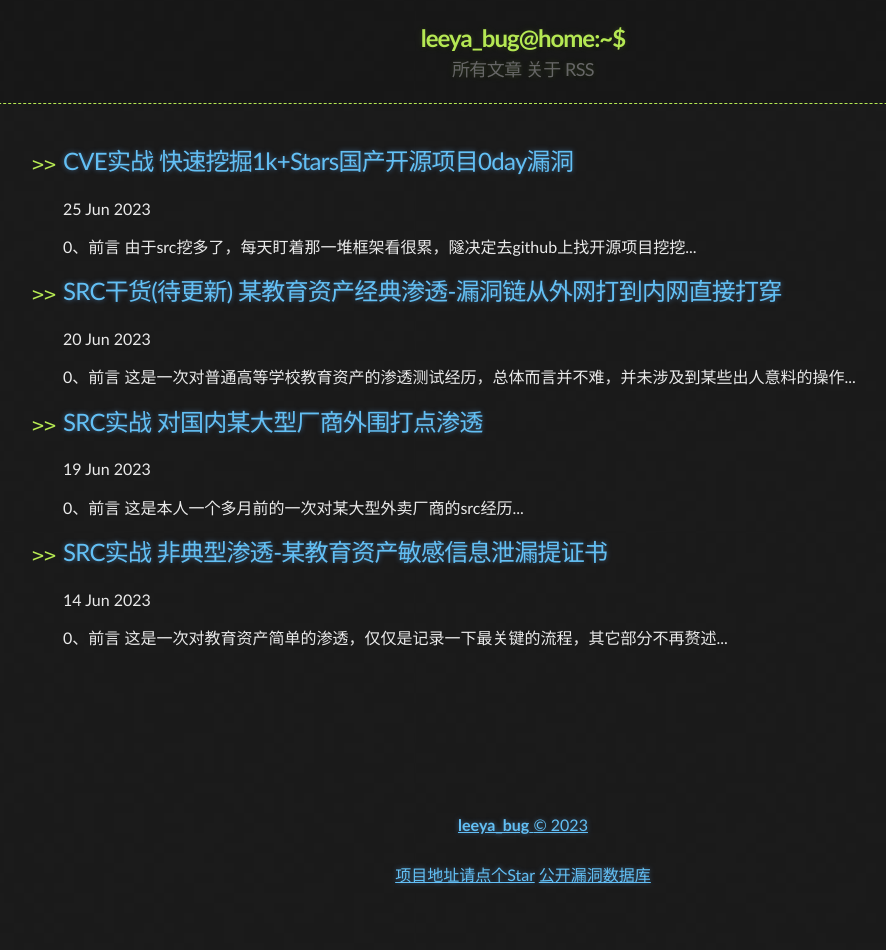
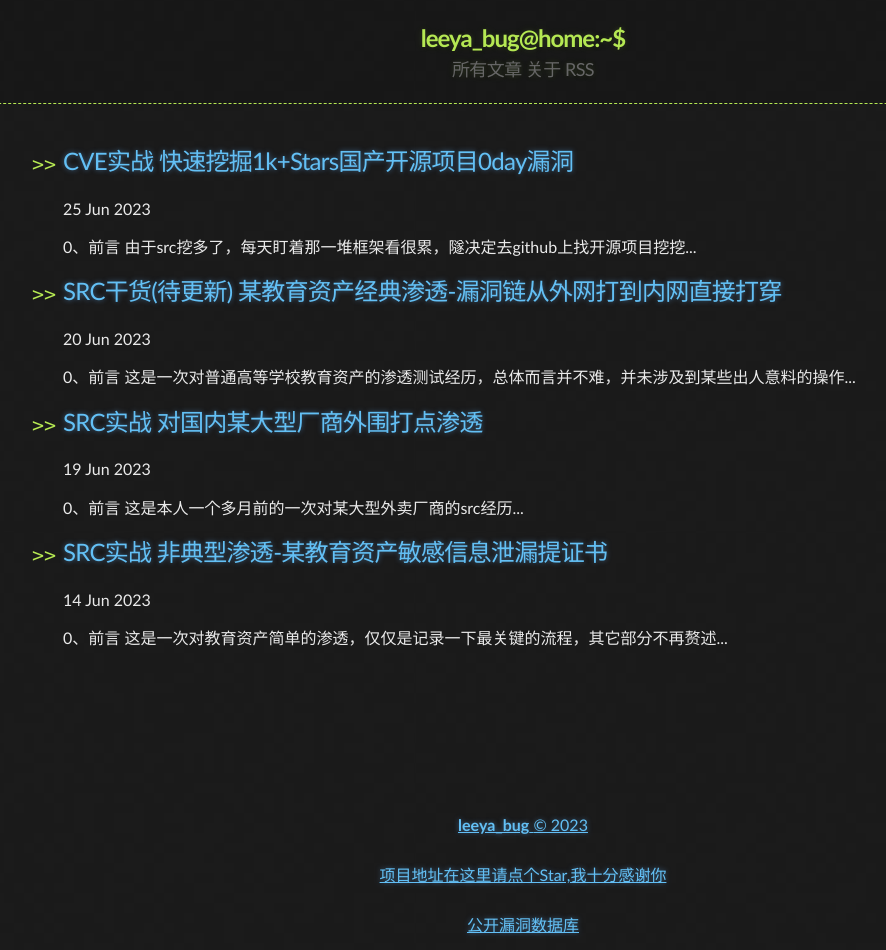
Before and after one commit to Leeyangee/leeyangee.github.io, a Jekyll site: the page built from index.html, in a window 1280 px wide. Shown: the whole page, without its empty margins (117-1003 px from the left). Built offline with Jekyll 4.4.1, drawn with Linux system fonts in a browser that asks for light colours; the list of posts is cut into pages by our own code; before the commit the page ends 900 px from its top, so only the background shows below that.

Commit message:
Update footer.html

```diff
--- a/_includes/footer.html
+++ b/_includes/footer.html
@@ -5,7 +5,7 @@
     </span>
     {% capture currentyear %}{{ 'now' | date: "%Y" }}{% endcapture %}
     <span>© {{ currentyear }}</span><br>
-    <a href="https://github.com/Leeyangee/leeyangee.github.io">项目地址请点个Star</a><br<>
+    <a href="https://github.com/Leeyangee/leeyangee.github.io">项目地址在这里请点个Star,我十分感谢你</a><br>
     <a href="http://autobug.leeyabug.top">公开漏洞数据库</a>
   </a>
 </footer>
```
